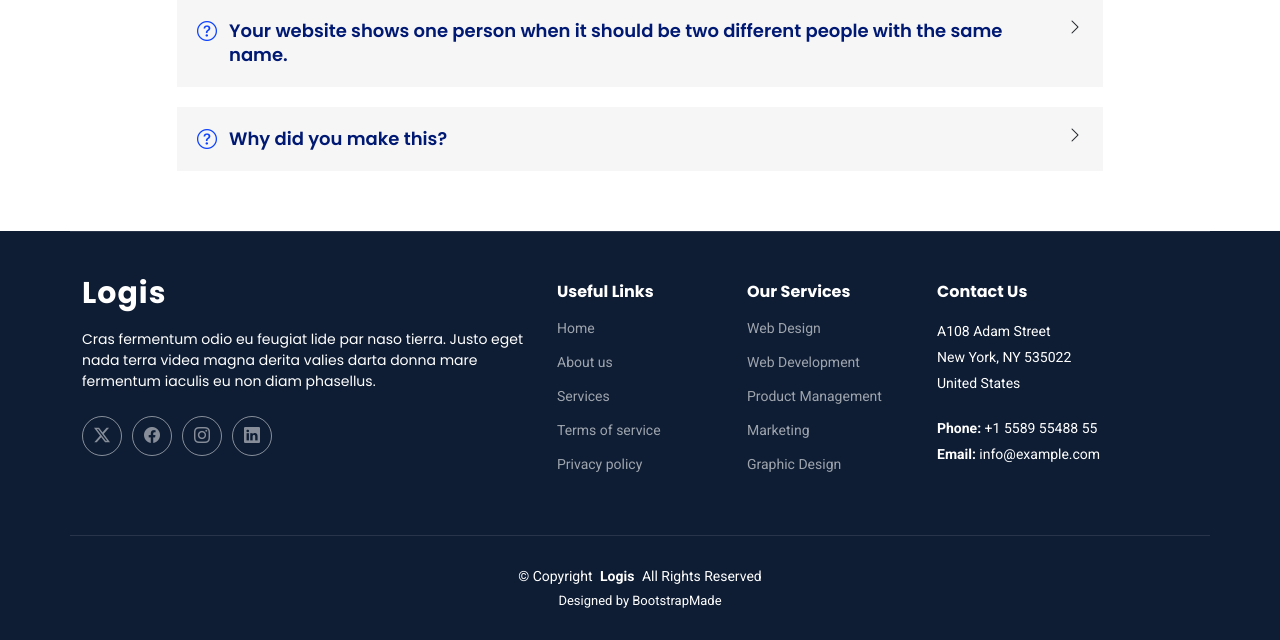
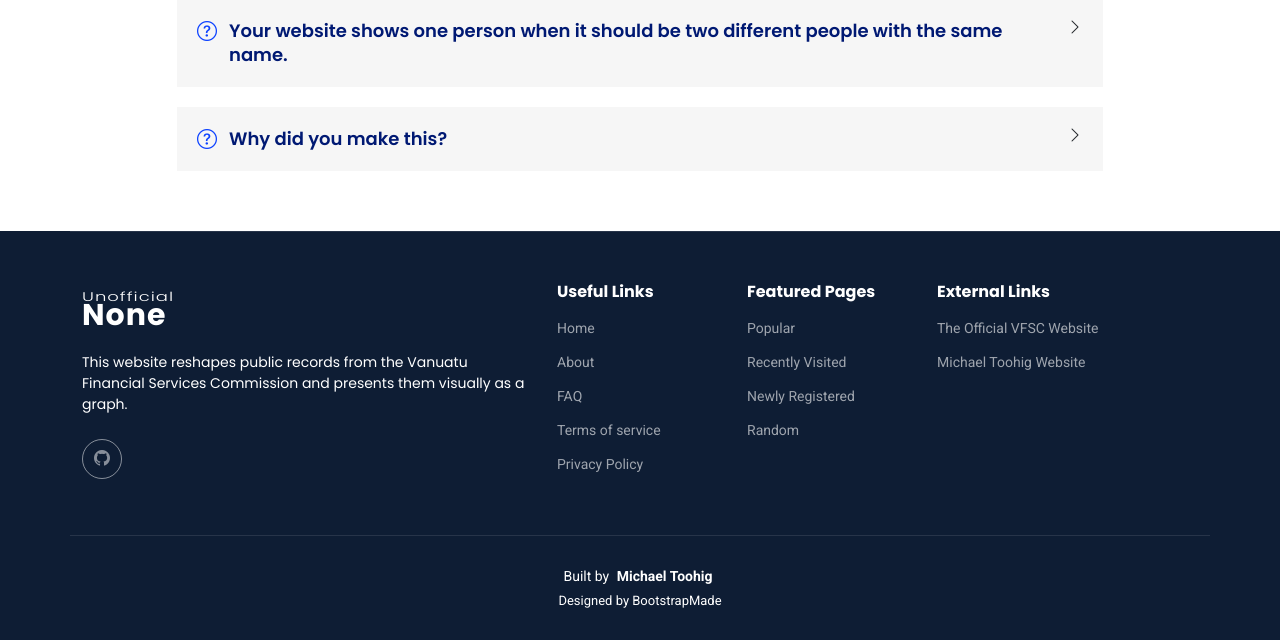
Before and after one commit to michaeltoohig/unofficial-vfsc-graph, a Flask app: page / in a window 1280 px wide. Shown: the part 3515-4155 px from the top of the page. Run offline with Flask 3, Linux system fonts and the light colour scheme; data that the repository does not hold is empty; some libraries are stand-ins or nearby versions.

Commit message:
Update nav links and site name

```diff
--- a/web/app/templates/partials/footer.html
+++ b/web/app/templates/partials/footer.html
@@ -3,55 +3,55 @@
   <div class="container footer-top">
     <div class="row gy-4">
       <div class="col-lg-5 col-md-12 footer-about">
-        <a href="index.html" class="logo d-flex align-items-center">
-          <span class="sitename">Logis</span>
+        <a href="{{ url_for('home.index') }}" class="logo d-flex align-items-center">
+          <span class="sitename"><span class="short-title-text">Unofficial</span><br>{{ config["APP_NAME"] }}</span>
         </a>
-        <p>Cras fermentum odio eu feugiat lide par naso tierra. Justo eget nada terra videa magna derita valies darta
-          donna mare fermentum iaculis eu non diam phasellus.</p>
+        <p>This website reshapes public records from the <a class="light-link" href="https://vfsc.vu">Vanuatu Financial
+            Services
+            Commission</a> and presents them
+          visually
+          as a graph.</p>
         <div class="social-links d-flex mt-4">
-          <a href=""><i class="bi bi-twitter-x"></i></a>
-          <a href=""><i class="bi bi-facebook"></i></a>
-          <a href=""><i class="bi bi-instagram"></i></a>
-          <a href=""><i class="bi bi-linkedin"></i></a>
+          <a href="https://github.com/michaeltoohig/unofficial-vfsc-graph"><i class="bi bi-github"></i></a>
         </div>
       </div>
 
       <div class="col-lg-2 col-6 footer-links">
         <h4>Useful Links</h4>
         <ul>
-          <li><a href="#">Home</a></li>
-          <li><a href="#">About us</a></li>
-          <li><a href="#">Services</a></li>
-          <li><a href="#">Terms of service</a></li>
-          <li><a href="#">Privacy policy</a></li>
+          <li><a href="{{ url_for('home.index') }}">Home</a></li>
+          <li><a href="{{ url_for('home.index') }}#about">About<br></a></li>
+          <li><a href="{{ url_for('home.index') }}#faq">FAQ<br></a></li>
+          <li><a href="{{ url_for('home.terms') }}">Terms of service</a></li>
+          <li><a href="{{ url_for('home.privacy') }}">Privacy Policy</a></li>
         </ul>
       </div>
 
       <div class="col-lg-2 col-6 footer-links">
-        <h4>Our Services</h4>
+        <h4>Featured Pages</h4>
         <ul>
-          <li><a href="#">Web Design</a></li>
-          <li><a href="#">Web Development</a></li>
-          <li><a href="#">Product Management</a></li>
-          <li><a href="#">Marketing</a></li>
-          <li><a href="#">Graphic Design</a></li>
+          <li><a href="{{ url_for('home.list_popular') }}">Popular</a></li>
+          <li><a href="{{ url_for('home.list_recent') }}">Recently Visited</a></li>
+          <li><a href="{{ url_for('home.list_new') }}">Newly Registered</a></li>
+          <li><a href="{{ url_for('graph.random_company') }}">Random</a></li>
         </ul>
       </div>
 
-      <div class="col-lg-3 col-md-12 footer-contact text-center text-md-start">
-        <h4>Contact Us</h4>
-        <p>A108 Adam Street</p>
-        <p>New York, NY 535022</p>
-        <p>United States</p>
-        <p class="mt-4"><strong>Phone:</strong> <span>+1 5589 55488 55</span></p>
-        <p><strong>Email:</strong> <span>info@example.com</span></p>
+      <div class="col-lg-3 col-6 footer-links">
+        <h4>External Links</h4>
+        <ul>
+          <li><a href="https://vfsc.vu">The Official VFSC Website</a></li>
+          <li><a href="https://michaeltoohig.com">Michael Toohig Website</a></li>
+        </ul>
       </div>
 
     </div>
   </div>
 
   <div class="container copyright text-center mt-4">
-    <p>© <span>Copyright</span> <strong class="px-1 sitename">Logis</strong> <span>All Rights Reserved</span></p>
+    <p><span>Built by</span> <strong class="px-1 sitename"><a class="light-link"
+          href="https://michaeltoohig.com">Michael
+          Toohig</a></strong></p>
     <div class="credits">
       <!-- All the links in the footer should remain intact. -->
       <!-- You can delete the links only if you've purchased the pro version. -->
--- a/web/app/templates/partials/header.html
+++ b/web/app/templates/partials/header.html
@@ -4,20 +4,23 @@
     <a href="{{ url_for('home.index') }}" class="logo d-flex align-items-center me-auto">
       <!-- Uncomment the line below if you also wish to use an image logo -->
       <!-- <img src="assets/img/logo.png" alt=""> -->
-      <h1 class="sitename">{{ config.APP_NAME }}</h1>
+      <h1 class="sitename"><span class="short-title-text">Unofficial</span><br>{{ config.APP_NAME }}</h1>
     </a>
 
     <nav id="navmenu" class="navmenu">
       <ul>
         <li><a href="{{ url_for('home.index') }}">Home<br></a></li>
-        <li class="dropdown"><a href="#"><span>View More</span> <i class="bi bi-chevron-down toggle-dropdown"></i></a>
+        <li><a href="{{ url_for('home.index') }}#about">About<br></a></li>
+        <li><a href="{{ url_for('home.index') }}#faq">FAQ<br></a></li>
+        <li class="dropdown"><a href="#"><span>Featured Pages</span> <i
+              class="bi bi-chevron-down toggle-dropdown"></i></a>
           <ul>
             <li><a href="{{ url_for('home.list_popular') }}">Popular</a></li>
             <li><a href="{{ url_for('home.list_recent') }}">Recently Visited</a></li>
             <li class="dropdown"><a href="#"><span>Companies</span> <i
                   class="bi bi-chevron-down toggle-dropdown"></i></a>
               <ul>
-                <li><a href="{{ url_for('home.list_new') }}">Recently Registered</a></li>
+                <li><a href="{{ url_for('home.list_new') }}">Newly Registered</a></li>
               </ul>
             </li>
             <li><a href="{{ url_for('graph.random_company') }}">Random</a></li>
```
